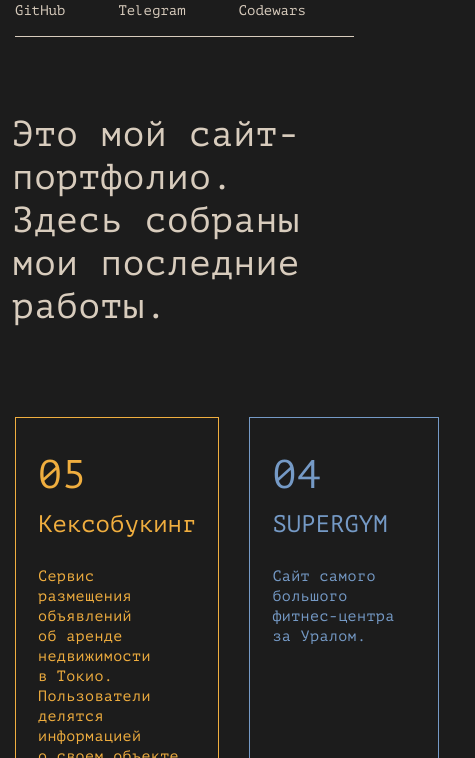
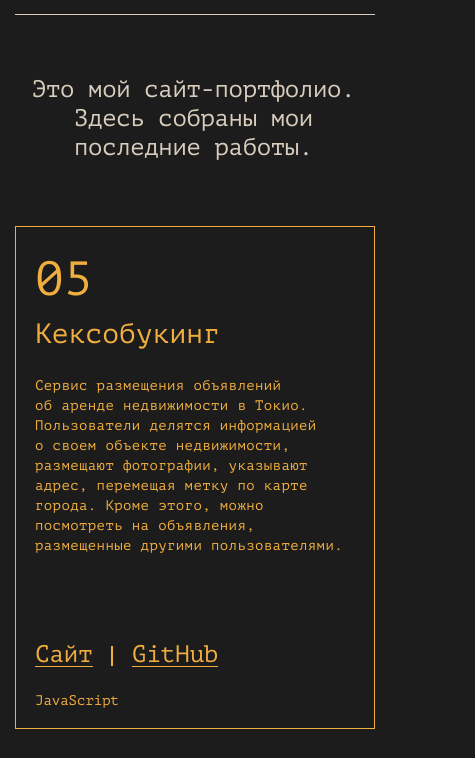
Before and after one commit to kmartindev/portfolio, a website built with webpack: page source/index.html in a window 390 px wide. Shown: the part 312-1070 px from the top of the page, 475 px wide, since content can reach past the window. Built offline with nearby package versions, Linux system fonts and the light colour scheme; files whose address does not match are found by name.

Commit message:
added grid for mobile

```diff
--- a/source/index.html
+++ b/source/index.html
@@ -55,7 +55,7 @@
               <div class="portfolio__header">
                 <h2 class="visually-hidden">Мои работы</h2>
                 <p>
-                  Это мой сайт-портфолио.<br>
+                  Это мой сайт&#8209;портфолио.<br>
                   Здесь собраны мои последние работы.
                 </p>
               </div>
@@ -89,7 +89,7 @@
                 </div>
                 <div class="projects__item  project  project--css">
                   <span class="project__order" data-order="02"></span>
-                  <h3 class="project__title">Круизы в Антарктику</h3>
+                  <h3 class="project__title">Круизы в&nbsp;Антарктику</h3>
                   <p class="project__description">Сайт по продаже экскурсионных туров к берегам Антарктики.</p>
                   <div class="project__links">
                     <a href="#">Сайт</a>
--- a/source/sass/blocks/author.scss
+++ b/source/sass/blocks/author.scss
@@ -27,6 +27,17 @@
       border-bottom: 1px solid $color-blanc;
     }
   }
+
+  @include vp-767 {
+    padding-top: 77px;
+    padding-bottom: 18px;
+
+    &::before {
+      right: 0;
+
+      width: auto;
+    }
+  }
 }
 
 .author__name p {
@@ -52,14 +63,24 @@
   }
 
   @include vp-767 {
+    margin-bottom: 39px;
+    margin-left: 0;
+
     font-size: 60px;
     line-height: 60px;
+    text-align: center;
+
+    text-shadow: 2px -1px $color-gamboge, 0 3px $color-pacific-blue-60, -1px -3px $color-inch-worm-60;
   }
 }
 
 .author__contacts {
   display: flex;
   flex-direction: column;
+
+  @include vp-767 {
+    align-items: center;
+  }
 }
 
 .author__contacts ul {
@@ -80,6 +101,13 @@
     justify-content: flex-start;
     padding-bottom: 0;
   }
+
+  @include vp-767 {
+    justify-content: center;
+    display: grid;
+    grid-template-columns: repeat(3, 1fr);
+    column-gap: 20px;
+  }
 }
 
 .author__contacts li {
@@ -89,6 +117,10 @@
     &:last-child {
       margin-right: 0;
     }
+  }
+
+  @include vp-767 {
+    margin-right: 0;
   }
 }
 
--- a/source/sass/blocks/contacts.scss
+++ b/source/sass/blocks/contacts.scss
@@ -5,6 +5,37 @@
   @include vp-1023 {
     margin-bottom: 175px;
     padding-top: 60px;
+  }
+
+  @include vp-767 {
+    margin-bottom: 167px;
+    padding-top: 58px;
+  }
+}
+
+.contacts h2 {
+  @include vp-767 {
+    position: relative;
+
+    width: auto;
+    height: auto;
+    margin: 0;
+    margin-bottom: 57px;
+    padding: 0;
+    overflow: visible;
+
+    white-space: normal;
+
+    border: none;
+
+    clip: auto;
+    clip-path: none;
+
+    font-family: "PT Mono", "Courier New", monospace;
+    font-weight: normal;
+    font-size: 36px;
+    color: $color-blanc;
+    text-align: center;
   }
 }
 
@@ -18,7 +49,7 @@
   letter-spacing: 0.35px;
 
   @include vp-1023 {
-    width: 460px;
+    max-width: 460px;
     margin: 0 auto;
     margin-bottom: 53px;
 
@@ -26,6 +57,10 @@
     line-height: 29px;
     text-align: center;
     letter-spacing: -0.25px;
+  }
+
+  @include vp-767 {
+    display: none;
   }
 }
 
@@ -65,6 +100,10 @@
       margin-right: 0;
       margin-bottom: 40px;
     }
+
+    @include vp-767 {
+      margin-bottom: 30px;
+    }
   }
 
   &:hover,
@@ -88,4 +127,12 @@
     width: 100%;
     min-height: 150px;
   }
+
+  @include vp-767 {
+    min-height: 90px;
+    padding: 10px;
+
+    font-size: 24px;
+    letter-spacing: -0.25px;
+  }
 }
--- a/source/sass/blocks/copyright.scss
+++ b/source/sass/blocks/copyright.scss
@@ -5,4 +5,9 @@
   font-size: 16px;
   color: $color-blanc;
   text-align: center;
+
+  @include vp-767 {
+    font-size: 14px;
+    letter-spacing: -0.35px;
+  }
 }
--- a/source/sass/blocks/page-footer.scss
+++ b/source/sass/blocks/page-footer.scss
@@ -4,4 +4,8 @@
   @include vp-1023 {
     padding-bottom: 56px;
   }
+
+  @include vp-767 {
+    padding-bottom: 76px;
+  }
 }
--- a/source/sass/blocks/portfolio.scss
+++ b/source/sass/blocks/portfolio.scss
@@ -6,6 +6,10 @@
     padding-top: 76px;
     padding-bottom: 62px;
   }
+
+  @include vp-767 {
+    padding-top: 60px;
+  }
 }
 
 .portfolio__header {
@@ -13,6 +17,10 @@
 
   @include vp-1023 {
     margin-bottom: 89px;
+  }
+
+  @include vp-767 {
+    margin-bottom: 64px;
   }
 }
 
@@ -30,4 +38,11 @@
     line-height: 43px;
     letter-spacing: 0.55px;
   }
+
+  @include vp-767 {
+    font-size: 24px;
+    line-height: 29px;
+    letter-spacing: -0.35px;
+    text-align: center;
+  }
 }
--- a/source/sass/blocks/project.scss
+++ b/source/sass/blocks/project.scss
@@ -20,10 +20,18 @@
     @include vp-1023 {
       font-size: 14px;
     }
+
+    @include vp-767 {
+      bottom: 15px;
+    }
   }
 
   @include vp-1199 {
     padding: 45px 22px 69px;
+  }
+
+  @include vp-767 {
+    padding: 41px 19px 59px;
   }
 }
 
@@ -78,6 +86,12 @@
   @include vp-1023 {
     font-size: 40px;
   }
+
+  @include vp-767 {
+    margin-bottom: 24px;
+
+    font-size: 48px;
+  }
 }
 
 .project__title {
@@ -88,6 +102,13 @@
   font-weight: normal;
   font-size: 24px;
   color: inherit;
+
+  @include vp-767 {
+    margin-bottom: 24px;
+
+    font-size: 28px;
+    line-height: 36px;
+  }
 }
 
 .project__description {
@@ -102,6 +123,11 @@
 
   @include vp-1199 {
     font-size: 15px;
+  }
+
+  @include vp-767 {
+    font-size: 14px;
+    line-height: 20px;
   }
 }
 
--- a/source/sass/blocks/projects.scss
+++ b/source/sass/blocks/projects.scss
@@ -12,4 +12,9 @@
   @include vp-1023 {
     grid-template-columns: repeat(2, 1fr);
   }
+
+  @include vp-767 {
+    grid-template-columns: auto;
+    row-gap: 40px;
+  }
 }
```
Also changed, not shown: build/css/style.css, build/css/style.min.css, build/index.html, 1 other file.
